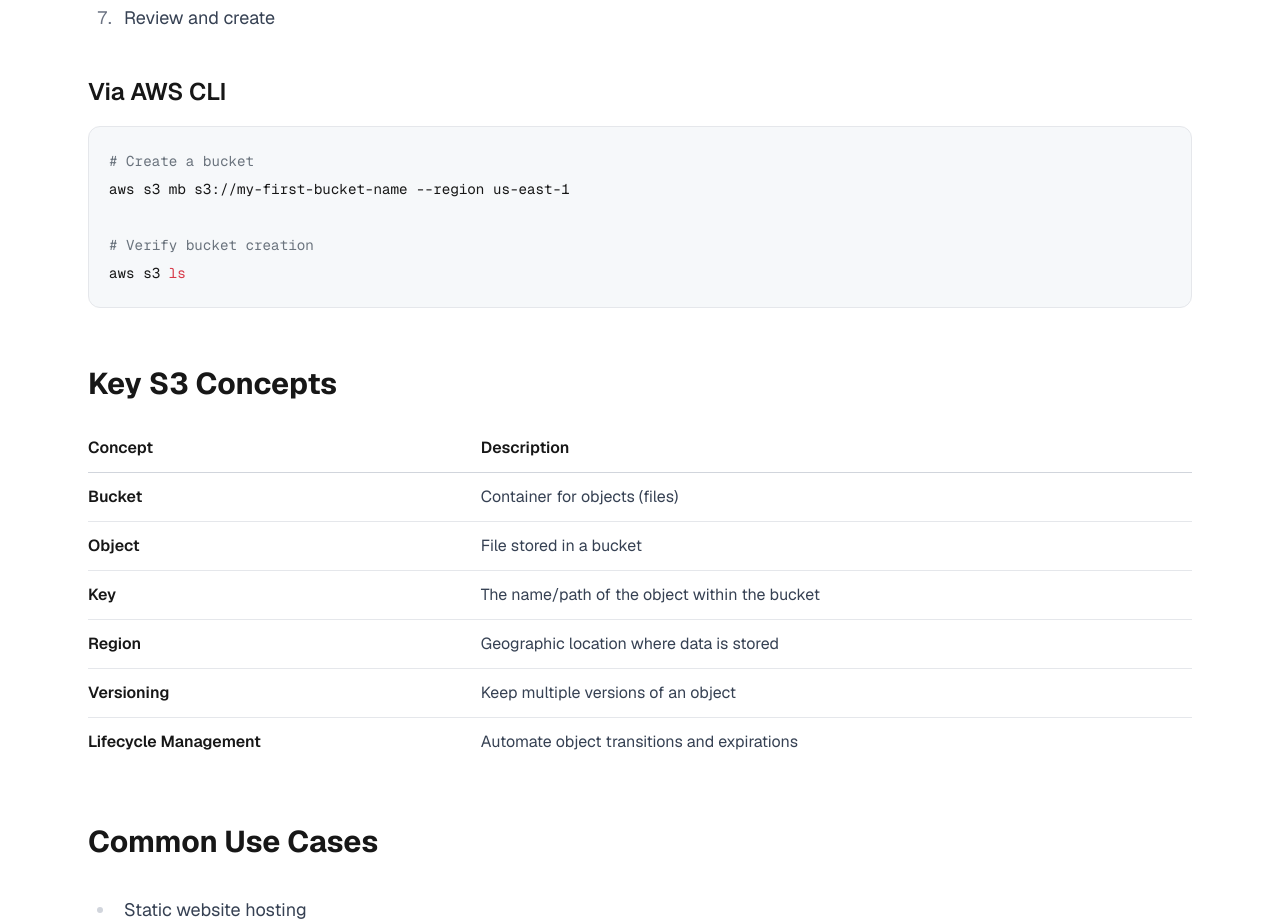
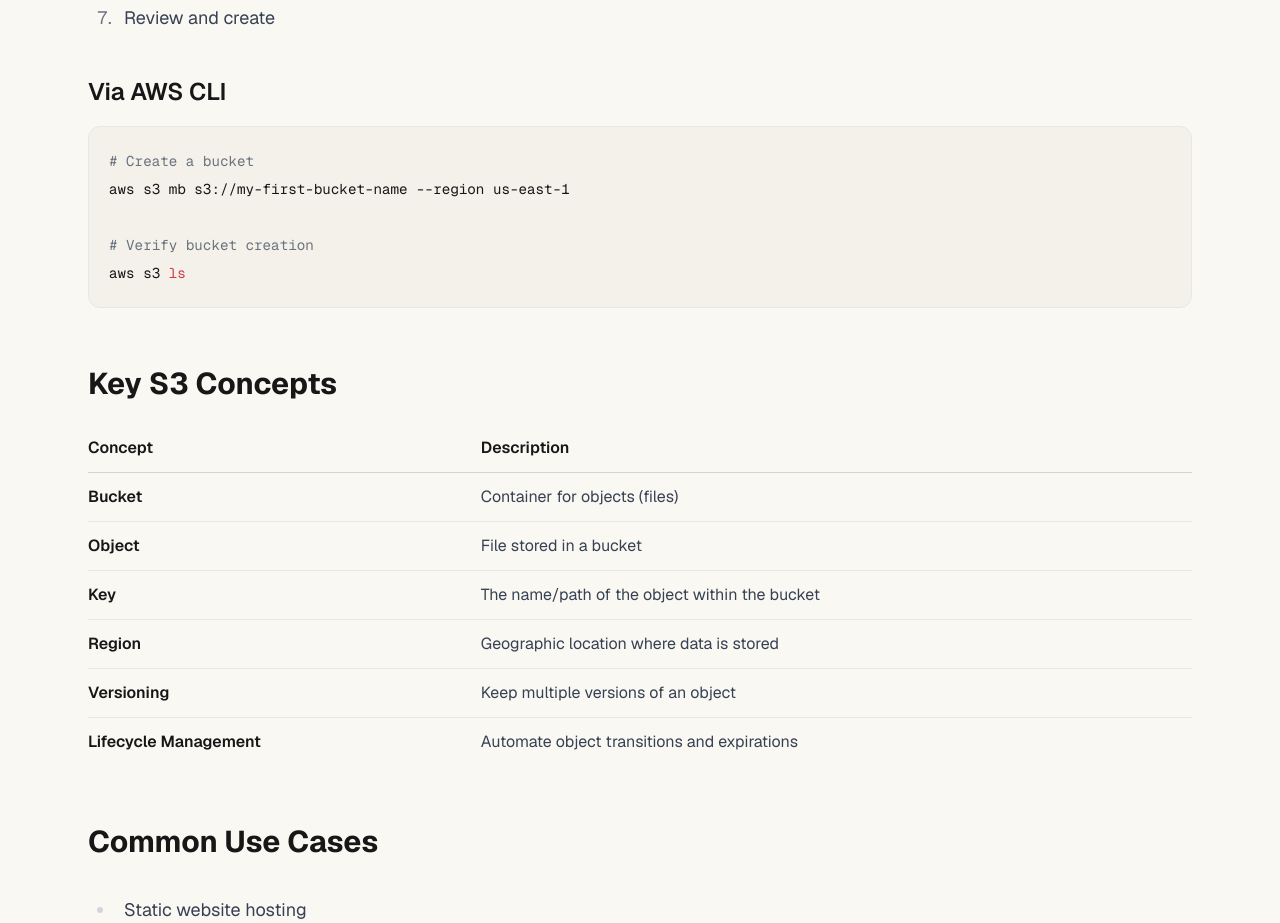
Before and after one commit to gsvaliente/blog, a Next.js app: page /blog/aws-s3-basics in a window 1280 px wide. Shown: the part 1120-2043 px from the top of the page. Built offline with nearby package versions, Linux system fonts and the light colour scheme; no server answers.

Commit message:
feat: beige light theme background

```diff
--- a/src/app/globals.css
+++ b/src/app/globals.css
@@ -3,7 +3,7 @@
 @custom-variant dark (&:is(.dark *));
 
 :root {
-  --background: #ffffff;
+  --background: #faf8f3;
   --foreground: #171717;
   --muted-foreground: #6b7280;
   --border: #e5e7eb;
@@ -33,7 +33,7 @@
 
 /* Syntax-highlighted fenced code blocks in blog posts. */
 .prose pre:has(code.hljs) {
-  background: #f6f8fa;
+  background: #f3f1ea;
   border: 1px solid var(--border);
   border-radius: 0.75rem;
   padding: 1.25rem;
```
Also changed, not shown: 1 other file (tests, documents, lock files or other folders).
